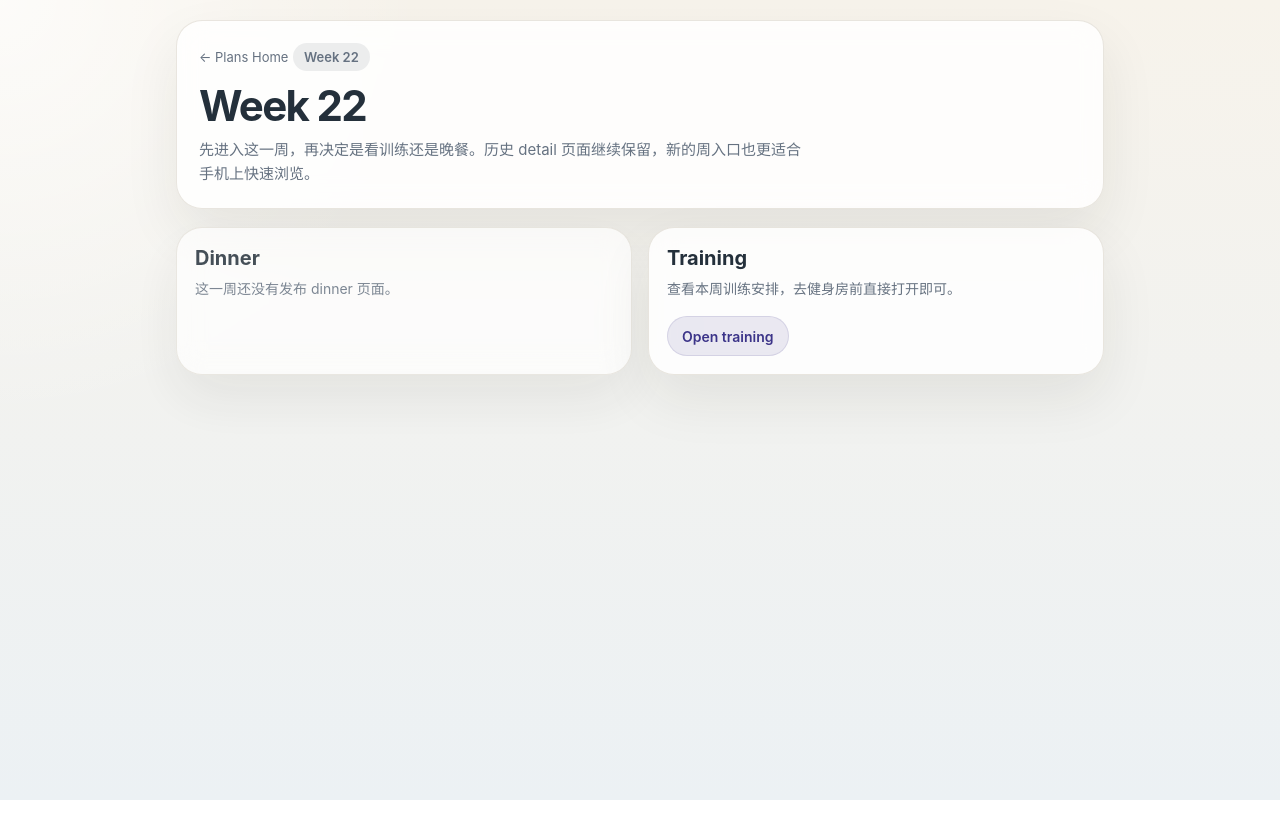
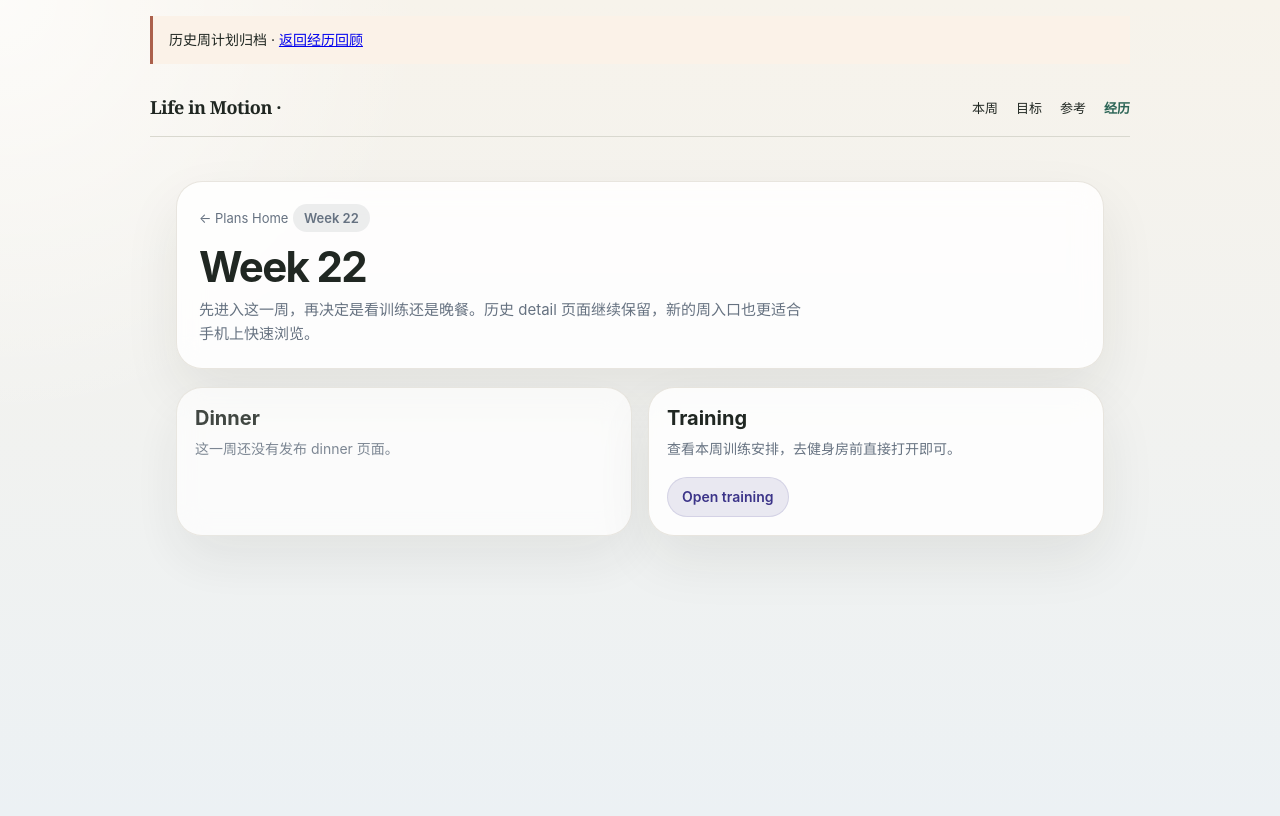
Before and after one commit to puran1218/micro-weekly, a website: page static/plans/weeks/week22/index.html in a window 1280 px wide. Drawn offline with Linux system fonts and the light colour scheme.

Commit message:
build(playbook): finish legacy Week 22 archive navigation and theme

```diff
--- a/static/plans/weeks/week22/index.html
+++ b/static/plans/weeks/week22/index.html
@@ -153,9 +153,11 @@
       .hero, .card { padding: 16px; }
     }
   </style>
+<link rel="stylesheet" href="../../assets/life.css" data-life-theme="1">
 </head>
-<body>
-  <div class="page">
+<body><aside class="life-legacy-note" style="max-width:980px;margin:16px auto">历史周计划归档 · <a href="../../journal/index.html">返回经历回顾</a></aside>
+<div class="life-legacy-shell"><!-- life-navigation --><a class="life-skip" href="#life-main">跳转到正文</a><nav class="life-nav" aria-label="Life in Motion 主导航"><a class="life-brand" href="../../index.html">Life in Motion<span aria-hidden="true"> ·</span></a><div class="life-nav-links"><a href="../../index.html#this-week">本周</a><a href="../../index.html#goals">目标</a><a href="../../library/index.html">参考</a><a class="life-link-current" aria-current="page" href="../../journal/index.html">经历</a></div></nav></div>
+  <a id="life-main"></a><div class="page">
     <section class="hero">
       <a class="back-link" href="../../index.html">← Plans Home</a>
       <div class="hero-kicker">Week 22</div>
```
Also changed, not shown: static/plans/weeks/week22/training.html (+4 -2 lines).
